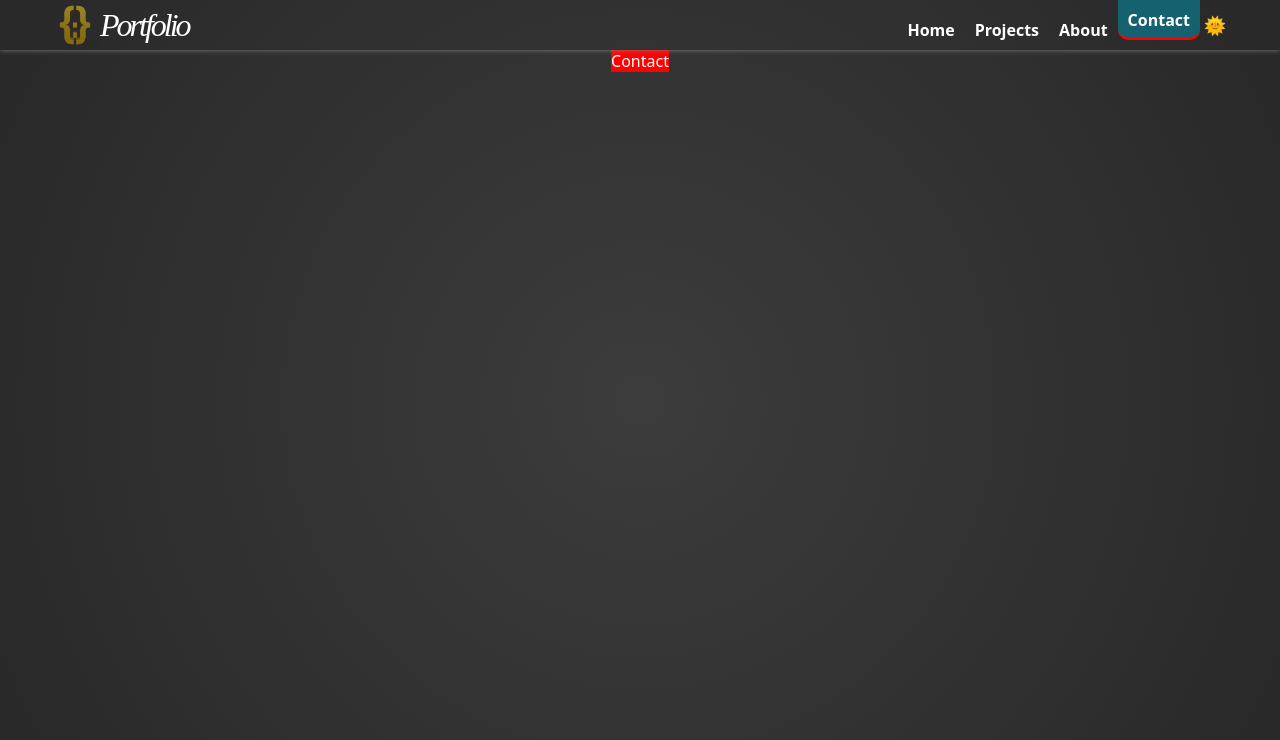
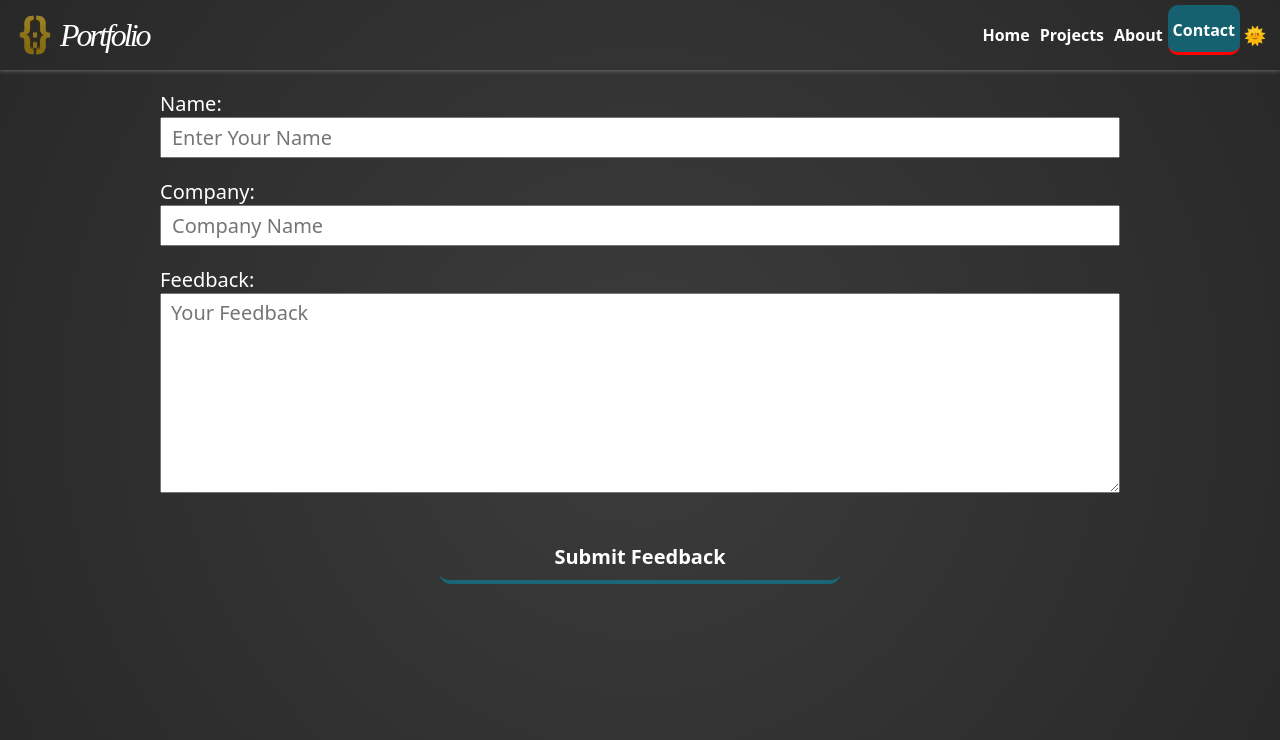
Before and after one commit to Michael-S-W/portfolio, a React (Create React App) app: page /contact in a window 1280 px wide. Shown: the top 740 px of the page. Built offline with nearby package versions, Linux system fonts and the light colour scheme.

Commit message:
finished contact page and added animation to name

```diff
--- a/src/components/Navbar.css
+++ b/src/components/Navbar.css
@@ -10,7 +10,7 @@
   position: fixed;
   top: 0;
   justify-content: space-between;
-  padding: 0px 50px;
+  padding: 10px;
   box-shadow: 0 0 5px gray;
   z-index: 9999;
 }
@@ -30,7 +30,7 @@
 .navbar-list{
   justify-content: center;
   height: 50px;
-  line-height: 60px;
+  line-height: 50px;
 }
 
 .navbar-list a{
@@ -44,7 +44,7 @@
   background: rgba(0, 152, 179, 0.5);
   border-radius: 10px;
   border-bottom: 3px solid red;
-  top: -10px;
+  top: -5px;
   position: relative;
 
 }
@@ -57,8 +57,7 @@
 }
 
 .navbar-list a span{
-
-  padding: 0px 10px;
+  padding: 0px 5px;
   font-weight: 600;
 }
 .navbar-list button{
@@ -85,6 +84,12 @@ img{
   display: none;
 }
 
+.navbar-list.small-screens a{
+  padding: 0 5px;
+  zoom: 1.2;
+}
+
+
 @media screen and (max-width: 500px) {
   .navbar-list.small-screens{
     display: flex;
@@ -93,16 +98,14 @@ img{
     display: none;
   }
 
-  .navbar-logo{
+  /* .navbar-logo{
     transform-origin: 0 50%;
     transform: scale(0.8);
-  }
+  } */
   .navbar-logo span{
-    font-size: 26px;
+    font-size: 28px;
     letter-spacing: -2px;
   }
-  .navbar{
-    padding: 0px ;
-  }
+
 
 }
--- a/src/pages/Contact.css
+++ b/src/pages/Contact.css
@@ -1,3 +1,69 @@
-.contact{
-  background-color: red;
+.contact {
+  display: flex;
+  justify-content: center;
+  align-items: center;
+  flex-direction: column;
 }
+.contact form{
+  padding-top: 20px;
+  width: 100%;
+  display: flex;
+  justify-content: center;
+  align-items: center;
+  flex-direction: column;
+}
+.contact form *{
+  width: 100%;
+  font-size: 20px;
+}
+
+form input, form textarea {
+  padding: 5px 10px;
+  margin-bottom: 20px;
+
+}
+
+form textarea{
+  height: 200px;
+}
+
+form button{
+  margin-top: 20px;
+  padding: 10px;
+  width: 400px !important;
+  background-color: transparent;
+  border: none;
+  border-radius: 10px;
+  border-bottom: 4px  solid rgba(0, 152, 179, 0.5);
+}
+form button:hover{
+  background-color: rgba(0, 152, 179, 0.5);
+}
+form button:active{
+
+  border-bottom: 4px  solid red;
+}
+form h3{
+  display: block;
+  text-align: center;
+  font-size: 24px;
+  background-color: rgba(0, 152, 179,1) ;
+
+}
+@media (max-width: 768px){
+  .contact {
+    width: 100vw;
+    padding: 10px;
+  }
+}
+@media (min-width: 769px){
+  .contact {
+    width: 700px;
+  }
+}
+@media (min-width: 1200px){
+  .contact {
+    width: 1000px;
+    padding: 20px;
+  }
+}
--- a/src/pages/Contact.js
+++ b/src/pages/Contact.js
@@ -1,10 +1,52 @@
-import React from 'react'
+import React, {useState, useContext} from 'react'
 import './Contact.css'
+import { ThemeContext } from '../App'
+
+
 
 function Contact() {
+  const theme = useContext(ThemeContext)
+  const [formData, setFormData] = useState({
+    "entry.214400734":"",
+    "entry.917476425":"",
+    "entry.434279139":""
+  })
+  const [submitted, setSubmitted] = useState(false)
+
+  const submit=(e)=>{
+    e.preventDefault()
+    fetch(`https://docs.google.com/forms/u/0/d/e/1FAIpQLScpccJ6VSMNzlwwT1if20CitmDyEtyRLa6c9L265tg2fCDJWA/formResponse?entry.214400734=${formData['entry.214400734']}&entry.917476425=${formData['entry.917476425']}&entry.434279139=${formData['entry.434279139']}`,
+      {
+        method: "POST",
+        mode: 'no-cors'
+      })
+    .then(()=>{
+      setFormData({"entry.214400734":"",
+        "entry.917476425":"",
+        "entry.434279139":""})
+        setSubmitted(true)
+
+        setTimeout(() => {
+          setSubmitted(false)
+        }, 5000);
+      }
+    )
+    .catch(err=>console.log("err"))
+  }
+
   return (
     <div className='contact'>
-      Contact
+
+      <form onSubmit={submit} style={theme?{color:"white"}:{color:"black"}}>
+        <label htmlFor='name-input-field' className='"name-input-field"'>Name:</label>
+        <input type='text' name="entry.214400734" id="name-input-field" placeholder='Enter Your Name' value={formData['entry.214400734']} required onChange={(e)=>setFormData(p=>({...p,"entry.214400734":e.target.value}))}></input>
+        <label htmlFor='company-input-field'>Company:</label>
+        <input type='text' name="entry.917476425" id="company-input-field" placeholder='Company Name' value={formData['entry.917476425']} required onChange={(e)=>setFormData(p=>({...p,"entry.917476425":e.target.value}))}></input>
+        <label htmlFor='feedback-input-field'>Feedback:</label>
+        <textarea type='text' name="entry.434279139" id="feedback-input-field" placeholder='Your Feedback' required value={formData['entry.434279139']} onChange={(e)=>setFormData(p=>({...p,"entry.434279139":e.target.value}))}/>
+
+        {submitted?<h3>Thank You For Your Feedback</h3>:<button style={theme?{color:"white"}:{color:"black"}}>Submit Feedback</button>}
+      </form>
     </div>
   )
 }
--- a/src/pages/Home.css
+++ b/src/pages/Home.css
@@ -2,10 +2,12 @@
   font-family:"Dancing Script" ;
   src: url('../fonts/Dancing_Script/static/DancingScript-SemiBold.ttf');
 }
+
 @font-face {
   font-family:"ubuntu" ;
   src: url('../fonts/Ubuntu/Ubuntu-BoldItalic.ttf');
 }
+
 .home{
   width: 100%;
   border-radius: 10px;
@@ -15,6 +17,7 @@
   align-items: center;
   flex-direction: column;
 }
+
 .img{
   padding: 20px;
   position: relative;
@@ -23,6 +26,7 @@
   animation-iteration-count: infinite;
   animation-timing-function:linear;
 }
+
 .home .img img{
   width: 100%;
   padding: 0 20px;
@@ -32,8 +36,8 @@
   text-align: center;
   animation: blur 1s linear;
   margin: 50px auto;
+}
 
-}
 .home-text p{
   font-size: 9vw;
   font-family: "Dancing Script";
@@ -41,9 +45,34 @@
 
 .home-text p span{
   font-family: ubuntu;
+  text-transform: uppercase;
   font-weight: 700;
   font-size: 18vw;
   color: rgb(20, 97, 211);
+}
+
+#my-name {
+  position: relative;
+  -webkit-box-reflect: below -20px linear-gradient(transparent, rgba(0,0,0,.2));
+  /* padding-top: 20px; */
+}
+
+#my-name span {
+  position: relative;
+  display: inline-block;
+  text-transform: uppercase;
+  animation: waviy 1s infinite;
+}
+
+
+
+@keyframes waviy {
+  0%,40%,100% {
+    transform: translateY(0)
+  }
+  20% {
+    transform: translateY(-20px)
+  }
 }
 
 .home-text>span{
--- a/src/pages/Home.js
+++ b/src/pages/Home.js
@@ -21,7 +21,16 @@ function Home() {
       </div>
       <div className='home-text'>
         <p>Hi, I'm </p>
-        <p><span>Michael</span>,</p>
+        <p id='my-name'>
+          <span style={{'animationDelay':'0.1s'}}>M</span>
+          <span style={{'animationDelay':'0.2s'}}>c</span>
+          <span style={{'animationDelay':'0.3s'}}>i</span>
+          <span style={{'animationDelay':'0.4s'}}>h</span>
+          <span style={{'animationDelay':'0.5s'}}>a</span>
+          <span style={{'animationDelay':'0.6s'}}>e</span>
+          <span style={{'animationDelay':'0.7s'}}>l</span>
+          ,
+        </p>
         <span>Front End Developer</span>
       </div>
       <div className='home-logos'>
--- a/src/pages/Projects.css
+++ b/src/pages/Projects.css
@@ -50,7 +50,7 @@ iframe, h2{
   background-color: rgb(228, 228, 228);
   color: rgb(40, 40, 40);
 }
-h2{
+.projects h2{
   font-size: calc(30px  + 2vw);
   border: 1px solid red;
 }
```
